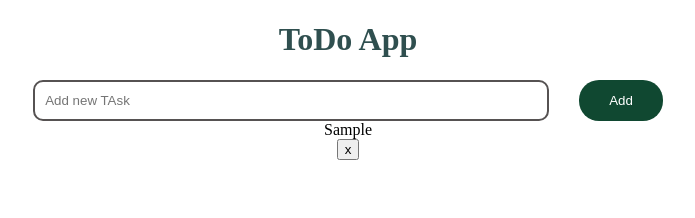
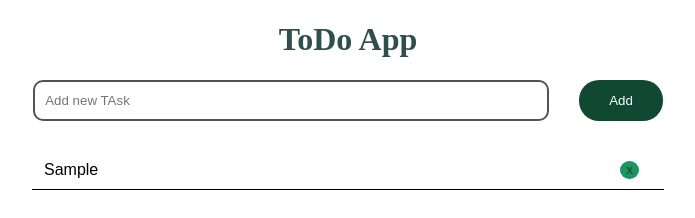
Before and after one commit to rish4883/internship, a website: page todo/index.html in a window 1280 px wide. Both pictures are taken after typing "Sample" into the empty fields and a click on the button "Add". Shown: the whole page, without its empty margins (292-987 px from the left). Drawn offline with Linux system fonts and the light colour scheme.

Commit message:
add style to task list

```diff
--- a/todo/style.css
+++ b/todo/style.css
@@ -31,3 +31,27 @@ h1 {
 }
 
 /* ******************************************************** */
+
+
+.taskList {
+    padding: 30px 0px;
+}
+
+.taskList .task {
+    display: flex;
+    border-bottom: 1px solid black;
+    /* padding-left: 12px;
+    padding-right: 25px; */
+    padding: 10px 25px 10px 12px;
+    justify-content: space-between;
+    font-family: sans-serif;
+}
+
+.task button {
+    border-radius: 50%;
+    border: 0;
+    background-color: rgb(25, 151, 98);
+    color: rgb(55, 47, 47);
+}
+
+/* ******************************************************** */
```
